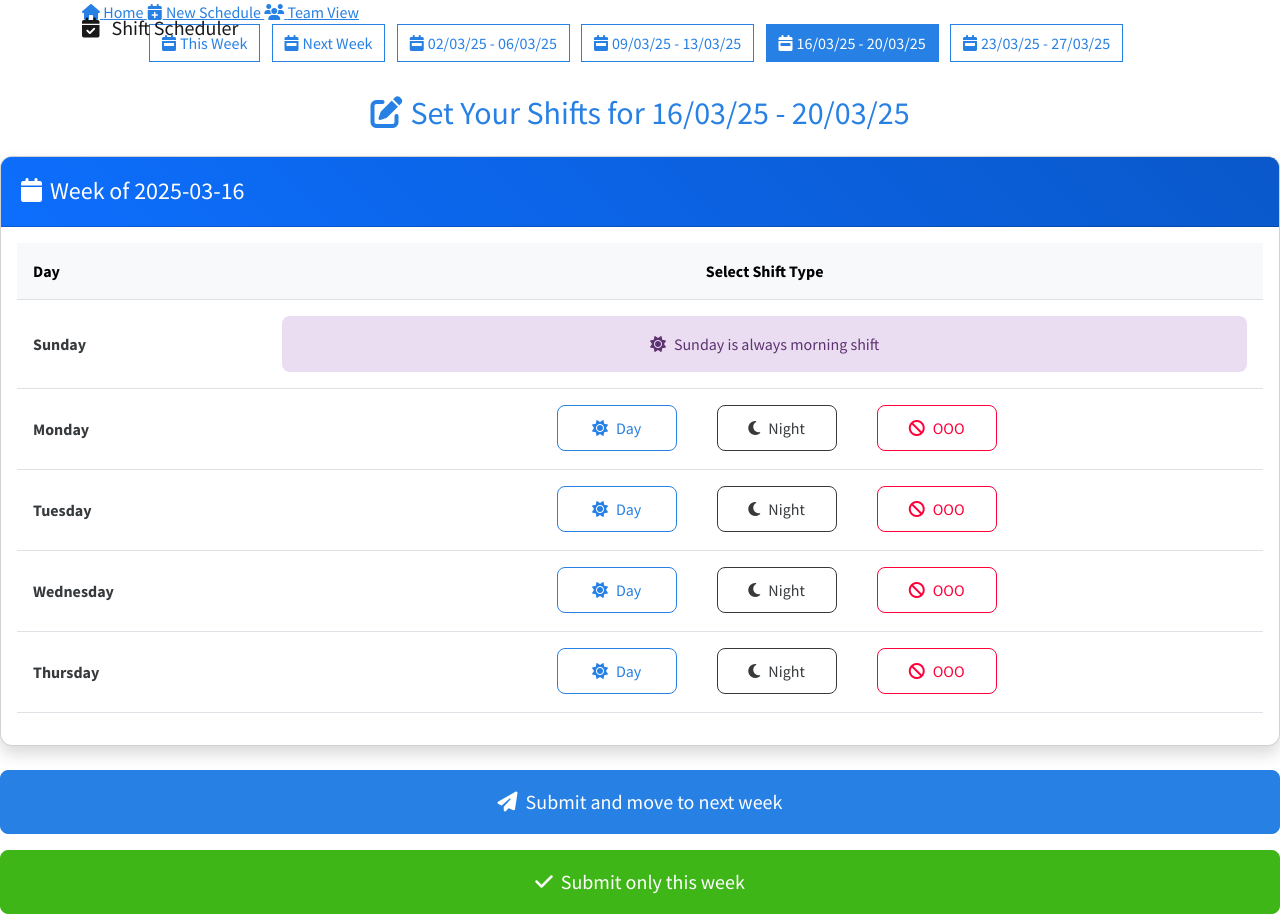
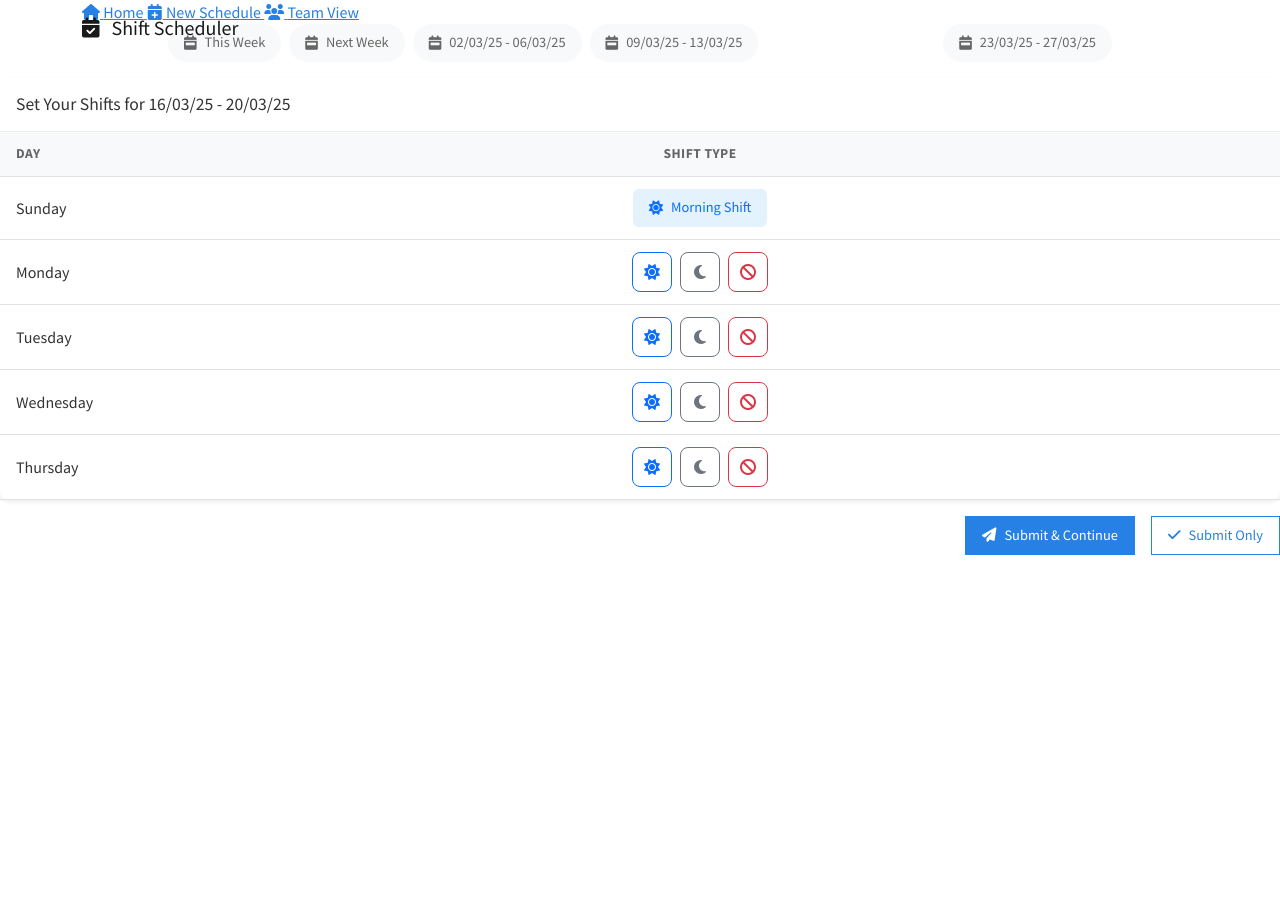
Before and after one commit to Ariel7871/Shift-Manager, a Flask app: page /schedule/1 in a window 1280 px wide. After the commit the page ends 555 px from the top, so only its background shows below. Run offline with Flask 3, Linux system fonts and the light colour scheme; data comes from the database, SQL or seed files in the repository; tables that the repository leaves empty hold one stand-in row (values such as "Sample post"); some libraries are stand-ins or nearby versions.

Commit message:
Add files via upload

```diff
--- a/templates/schedule_week.html
+++ b/templates/schedule_week.html
@@ -2,85 +2,75 @@
 {% block content %}
 
 <!-- Week Navigation -->
-<div class="mb-4 text-center">
+<div class="schedule-nav mb-3">
   {% for option in week_options %}
     <a href="{{ url_for('schedule', user_id=user['id'], week_index=option.index) }}"
-       class="btn {% if week_index == option.index %}btn-primary{% else %}btn-outline-primary{% endif %} me-2 mb-2">
-       <i class="fa-solid fa-calendar-week me-1"></i>{{ option.label }}
+       class="nav-pill {% if week_index == option.index %}active{% endif %}">
+       <i class="fa-solid fa-calendar-week"></i>{{ option.label }}
     </a>
   {% endfor %}
 </div>
 
-<h2 class="mb-4 text-center text-primary">
-  <i class="fa-solid fa-edit me-2"></i>{{ header_text }}
-</h2>
-
-<form method="POST">
-  <div class="card shadow">
-    <div class="card-header bg-primary text-white">
-      <h4 class="mb-0"><i class="fa-solid fa-calendar me-2"></i>Week of {{ week }}</h4>
+<form method="POST" class="schedule-form">
+  <div class="card shadow-sm">
+    <div class="card-header">
+      <h4 class="mb-0">{{ header_text }}</h4>
     </div>
-    <div class="card-body">
+    <div class="card-body p-0">
       <div class="table-responsive">
-        <table class="table table-hover align-middle">
-          <thead class="table-light">
+        <table class="table mb-0">
+          <thead>
             <tr>
-              <th style="width: 20%">Day</th>
-              <th class="text-center">Select Shift Type</th>
+              <th>Day</th>
+              <th class="text-center">Shift Type</th>
             </tr>
           </thead>
           <tbody>
             {% for day in days %}
             <tr>
-              <td class="fw-bold">{{ day }}</td>
+              <td class="day-cell">{{ day }}</td>
               {% if day == "Sunday" %}
                 <td class="text-center">
-                  <div class="alert alert-info mb-0">
-                    <i class="fa-solid fa-sun me-2"></i>Sunday is always morning shift
+                  <span class="sunday-shift">
+                    <i class="fa-solid fa-sun"></i> Morning Shift
                     <input type="hidden" name="{{ week }}_{{ day }}" value="Day">
-                  </div>
+                  </span>
                 </td>
               {% else %}
                 <td>
-                  <div class="d-flex justify-content-center gap-3">
-                    <!-- Day Shift Button -->
-                    <div class="form-check">
+                  <div class="shift-buttons">
+                    <!-- Day Shift -->
                     <input type="radio"
                            class="btn-check"
                            name="{{ week }}_{{ day }}"
                            id="{{ week }}_{{ day }}_day"
                            value="Day"
                            {% if prefill.get(day)=='Day' %}checked{% endif %}>
-                      <label class="btn btn-outline-primary shift-btn" for="{{ week }}_{{ day }}_day">
-                        <i class="fa-solid fa-sun me-2"></i>Day
+                    <label class="shift-btn day" for="{{ week }}_{{ day }}_day">
+                      <i class="fa-solid fa-sun"></i>
                     </label>
-                    </div>
 
-                    <!-- Night Shift Button -->
-                    <div class="form-check">
+                    <!-- Night Shift -->
                     <input type="radio"
                            class="btn-check"
                            name="{{ week }}_{{ day }}"
                            id="{{ week }}_{{ day }}_night"
                            value="Night"
                            {% if prefill.get(day)=='Night' %}checked{% endif %}>
-                      <label class="btn btn-outline-dark shift-btn" for="{{ week }}_{{ day }}_night">
-                        <i class="fa-solid fa-moon me-2"></i>Night
+                    <label class="shift-btn night" for="{{ week }}_{{ day }}_night">
+                      <i class="fa-solid fa-moon"></i>
                     </label>
-                    </div>
 
-                    <!-- OOO Button -->
-                    <div class="form-check">
+                    <!-- OOO -->
                     <input type="radio"
                            class="btn-check"
                            name="{{ week }}_{{ day }}"
                            id="{{ week }}_{{ day }}_ooo"
                            value="OOO"
                            {% if prefill.get(day)=='OOO' %}checked{% endif %}>
-                      <label class="btn btn-outline-danger shift-btn" for="{{ week }}_{{ day }}_ooo">
-                        <i class="fa-solid fa-ban me-2"></i>OOO
+                    <label class="shift-btn ooo" for="{{ week }}_{{ day }}_ooo">
+                      <i class="fa-solid fa-ban"></i>
                     </label>
-                    </div>
                   </div>
                 </td>
               {% endif %}
@@ -93,73 +83,176 @@
   </div>
 
   <!-- Submit Buttons -->
-  <div class="d-grid gap-3 mt-4">
-    <button type="submit" name="action" value="move_next" class="btn btn-primary btn-lg">
-      <i class="fa-solid fa-paper-plane me-2"></i>Submit and move to next week
+  <div class="submit-buttons">
+    <button type="submit" name="action" value="move_next" class="btn btn-primary">
+      <i class="fa-solid fa-paper-plane"></i>Submit & Continue
     </button>
-    <button type="submit" name="action" value="only_this_week" class="btn btn-success btn-lg">
-      <i class="fa-solid fa-check me-2"></i>Submit only this week
+    <button type="submit" name="action" value="only_this_week" class="btn btn-outline-primary">
+      <i class="fa-solid fa-check"></i>Submit Only
     </button>
   </div>
 </form>
 
-<!-- Add this style section -->
 <style>
-  .shift-btn {
-    min-width: 120px;
-    padding: 10px 20px;
-    transition: all 0.3s ease;
-    border-radius: 8px;
-    font-weight: 500;
+/* Week Navigation */
+.schedule-nav {
+  display: flex;
+  gap: 0.5rem;
+  justify-content: center;
+  flex-wrap: wrap;
 }
 
-  .shift-btn:hover {
-    transform: translateY(-2px);
-    box-shadow: 0 4px 6px rgba(0, 0, 0, 0.1);
+.nav-pill {
+  padding: 0.5rem 1rem;
+  border-radius: 20px;
+  color: #666;
+  text-decoration: none;
+  font-size: 0.9rem;
+  display: flex;
+  align-items: center;
+  gap: 0.5rem;
+  background: #f8f9fa;
+  transition: all 0.2s ease;
 }
 
-  .btn-check:checked + .shift-btn {
-    transform: scale(0.95);
-    font-weight: bold;
+.nav-pill:hover {
+  background: #e9ecef;
+  color: #333;
+  text-decoration: none;
 }
 
-  .btn-check:checked + .btn-outline-primary {
-    background: linear-gradient(45deg, #0d6efd, #0a58ca);
-    border-color: #0d6efd;
+.nav-pill.active {
+  background: var(--primary);
+  color: white;
 }
 
-  .btn-check:checked + .btn-outline-dark {
-    background: linear-gradient(45deg, #212529, #1a1e21);
-    border-color: #212529;
-  }
-
-  .btn-check:checked + .btn-outline-danger {
-    background: linear-gradient(45deg, #dc3545, #bb2d3b);
-    border-color: #dc3545;
-  }
-
-  .table th, .table td {
-    padding: 1rem;
-  }
-
-  .alert {
+/* Card Styling */
+.card {
+  border: none;
   border-radius: 8px;
-    border: none;
-  }
-
-  .card {
-    border-radius: 12px;
-    overflow: hidden;
 }
 
 .card-header {
-    background: linear-gradient(45deg, #0d6efd, #0a58ca);
-    padding: 1.25rem;
+  background: white;
+  padding: 1rem;
+  border-bottom: 1px solid #eee;
 }
 
-  .btn-lg {
-    padding: 1rem 2rem;
+.card-header h4 {
+  font-size: 1.1rem;
+  color: #333;
+}
+
+/* Table Styling */
+.table th {
+  font-size: 0.85rem;
+  text-transform: uppercase;
+  letter-spacing: 0.5px;
+  color: #666;
+  padding: 0.75rem 1rem;
+  background: #f8f9fa;
+}
+
+.table td {
+  padding: 0.75rem 1rem;
+  vertical-align: middle;
+}
+
+.day-cell {
+  font-weight: 500;
+  color: #333;
+  width: 120px;
+}
+
+/* Shift Buttons */
+.shift-buttons {
+  display: flex;
+  gap: 0.5rem;
+  justify-content: center;
+}
+
+.shift-btn {
+  width: 40px;
+  height: 40px;
+  display: flex;
+  align-items: center;
+  justify-content: center;
   border-radius: 8px;
+  cursor: pointer;
+  transition: all 0.2s ease;
+}
+
+.shift-btn.day {
+  color: #0d6efd;
+  border: 1px solid #0d6efd;
+}
+
+.shift-btn.night {
+  color: #6c757d;
+  border: 1px solid #6c757d;
+}
+
+.shift-btn.ooo {
+  color: #dc3545;
+  border: 1px solid #dc3545;
+}
+
+.btn-check:checked + .shift-btn.day {
+  background: #0d6efd;
+  color: white;
+}
+
+.btn-check:checked + .shift-btn.night {
+  background: #6c757d;
+  color: white;
+}
+
+.btn-check:checked + .shift-btn.ooo {
+  background: #dc3545;
+  color: white;
+}
+
+/* Sunday Shift */
+.sunday-shift {
+  display: inline-flex;
+  align-items: center;
+  gap: 0.5rem;
+  padding: 0.5rem 1rem;
+  background: #e3f2fd;
+  color: #0d6efd;
+  border-radius: 6px;
+  font-size: 0.9rem;
+}
+
+/* Submit Buttons */
+.submit-buttons {
+  display: flex;
+  gap: 1rem;
+  justify-content: flex-end;
+  margin-top: 1rem;
+}
+
+.submit-buttons .btn {
+  display: flex;
+  align-items: center;
+  gap: 0.5rem;
+  padding: 0.5rem 1rem;
+  font-size: 0.9rem;
+}
+
+@media (max-width: 768px) {
+  .submit-buttons {
+    flex-direction: column;
+  }
+
+  .shift-buttons {
+    gap: 0.25rem;
+  }
+
+  .shift-btn {
+    width: 36px;
+    height: 36px;
+  }
 }
 </style>
 
```
Lines whose indentation alone changed are shown as unchanged.
